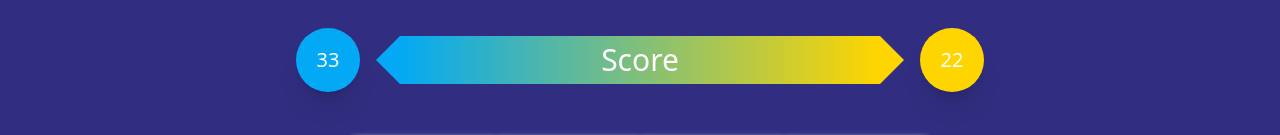
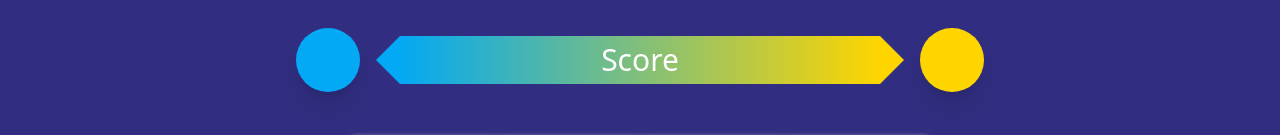
Before and after one commit to mustafadalga/tactix, a React (Create React App) app in the folder client/: page /room/1 in a window 1280 px wide. Shown: the top 135 px of the page. Built offline with nearby package versions, Linux system fonts and the light colour scheme.

Commit message:
Define prop

```diff
--- a/client/src/components/CreateRoom.tsx
+++ b/client/src/components/CreateRoom.tsx
@@ -19,16 +19,17 @@ export default function CreateRoom() {
     const roomID = room._id;
     const joinURL = `/join/${roomID}`;
     const fullJoinURL = `${window.location.origin}${joinURL}`;
-    let [ message, setMessage ] = useState("");
+    const [ message, setMessage ] = useState("");
 
     const createRoom = async () => {
         setMessage("");
 
-        try{
+
+        try {
             const response = await roomService.createRoom();
             dispatch(setRoomInformation(response.data))
 
-        }catch (error){
+        } catch (error) {
             if (axios.isAxiosError(error) && error.response) {
                 return setMessage((error.response?.data as ErrorResponse).message);
             }
--- a/client/src/components/Score.tsx
+++ b/client/src/components/Score.tsx
@@ -1,13 +1,18 @@
 import ScoreNumber from "./ScoreNumber";
 import ScoreTitle from "./ScoreTitle";
 
-export default function Score() {
+type Props = {
+    playerLeft: number,
+    playerRight: number
+}
+
+export default function Score(props: Props) {
 
     return (
         <div className="flex items-center justify-center gap-8 sm:gap-10 w-full">
-            <ScoreNumber number={33} className="bg-light-blue text-white"/>
+            <ScoreNumber number={props.playerLeft} className="bg-light-blue text-white"/>
             <ScoreTitle title="Score"/>
-            <ScoreNumber number={22} className="bg-cyber-yellow text-black"/>
+            <ScoreNumber number={props.playerRight} className="bg-cyber-yellow text-black"/>
         </div>
     );
 }
--- a/client/src/components/ScoreTitle.tsx
+++ b/client/src/components/ScoreTitle.tsx
@@ -2,7 +2,7 @@ type Props = {
     title: string,
   }
 
-export default function ScoreTitle({title}:Props) {
+export default function ScoreTitle({ title }: Props) {
 
     return (
         <div className="relative grid place-items-center w-1/2	sm:w-80 md:w-96 xl:w-[30rem] 2xl:w-[40rem] text-white text-xl md:text-2xl lg:text-3xl bg-gradient-to-r from-light-blue to-cyber-yellow  h-8 md:h-10 lg:h-12 w-1/4  before:absolute before:top-0	before:w-0 before:h-0 before:border-t-solid before:border-b-solid before:border-r-solid before:border-t-transparent before:border-b-transparent before:border-r-light-blue before:border-t-[16px] before:md:border-t-[20px] before:lg:border-t-[24px] before:border-b-[16px] before:md:border-b-[20px] before:lg:border-b-[24px] before:border-r-[16px] before:md:border-r-[20px] before:lg:border-r-[24px] before:-left-4 before:md:-left-5 before:lg:-left-6 after:absolute after:w-0 after:h-0 after:top-0 after:border-t-solid after:border-b-solid after:border-l-solid after:border-t-transparent after:border-b-transparent after:border-l-cyber-yellow after:border-t-[16px] after:md:border-t-[20px] after:lg:border-t-[24px] after:border-b-[16px] after:md:border-b-[20px] after:lg:border-b-[24px] after:border-l-[16px] after:md:border-l-[20px] after:lg:border-l-[24px] after:-right-4 after:md:-right-5 after:lg:-right-6 ">
```
